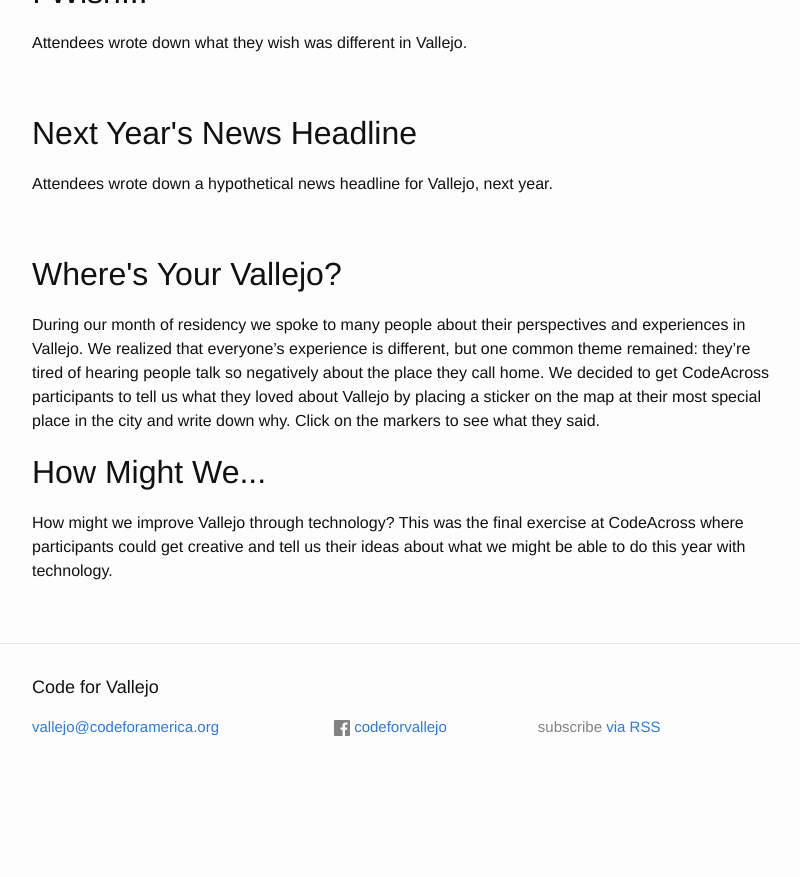
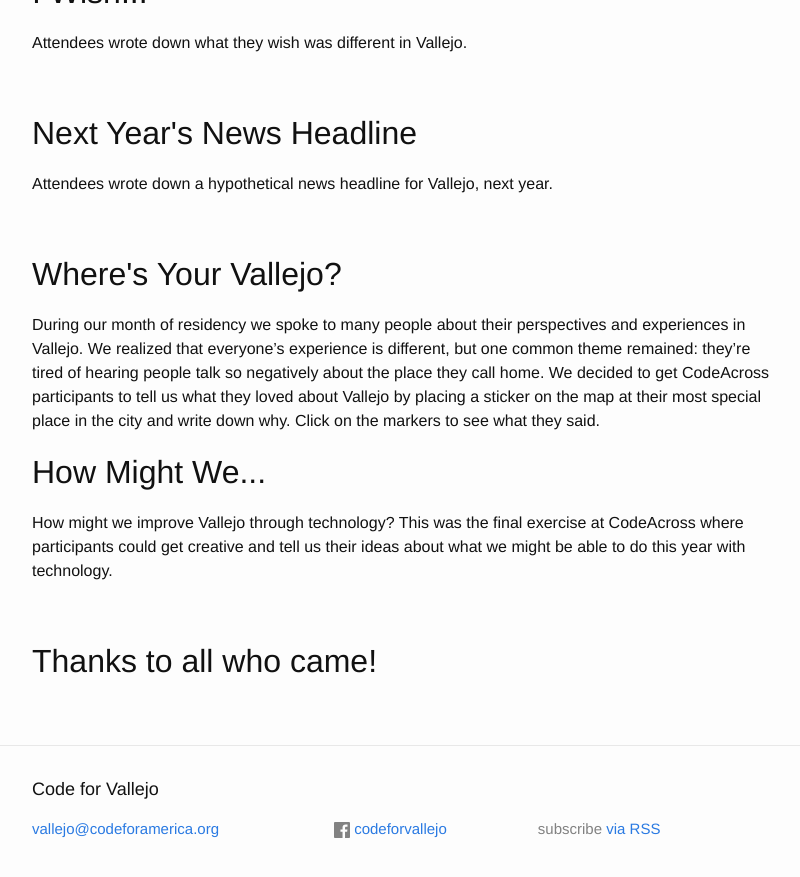
Before and after one commit to codeforamerica/code_for_vallejo, a Jekyll site: the page built from _posts/2015-03-02-code-across.md, in a window 1280 px wide and 900 px high, scrolled down 2634 px. Shown: the top 877 px of the window, without its empty margins (238-1038 px from the left). Built offline with Jekyll 4.4.1, drawn with Linux system fonts in a browser that asks for light colours; nearby versions of some CDN libraries; before the commit the page ends 3432 px from its top, so only the background shows below that.

Commit message:
Added ending to notes

```diff
--- a/_posts/2015-03-02-code-across.md
+++ b/_posts/2015-03-02-code-across.md
@@ -168,6 +168,12 @@ During our month of residency we spoke to many people about their perspectives a
 
 How might we improve Vallejo through technology? This was the final exercise at CodeAcross where participants could get creative and tell us their ideas about what we might be able to do this year with technology.
 
+<br>
+
+<h2> Thanks to all who came! </h2>
+
+
+
 <script>
 $(document).ready(function(){
   $('.carousel').slick({
```
